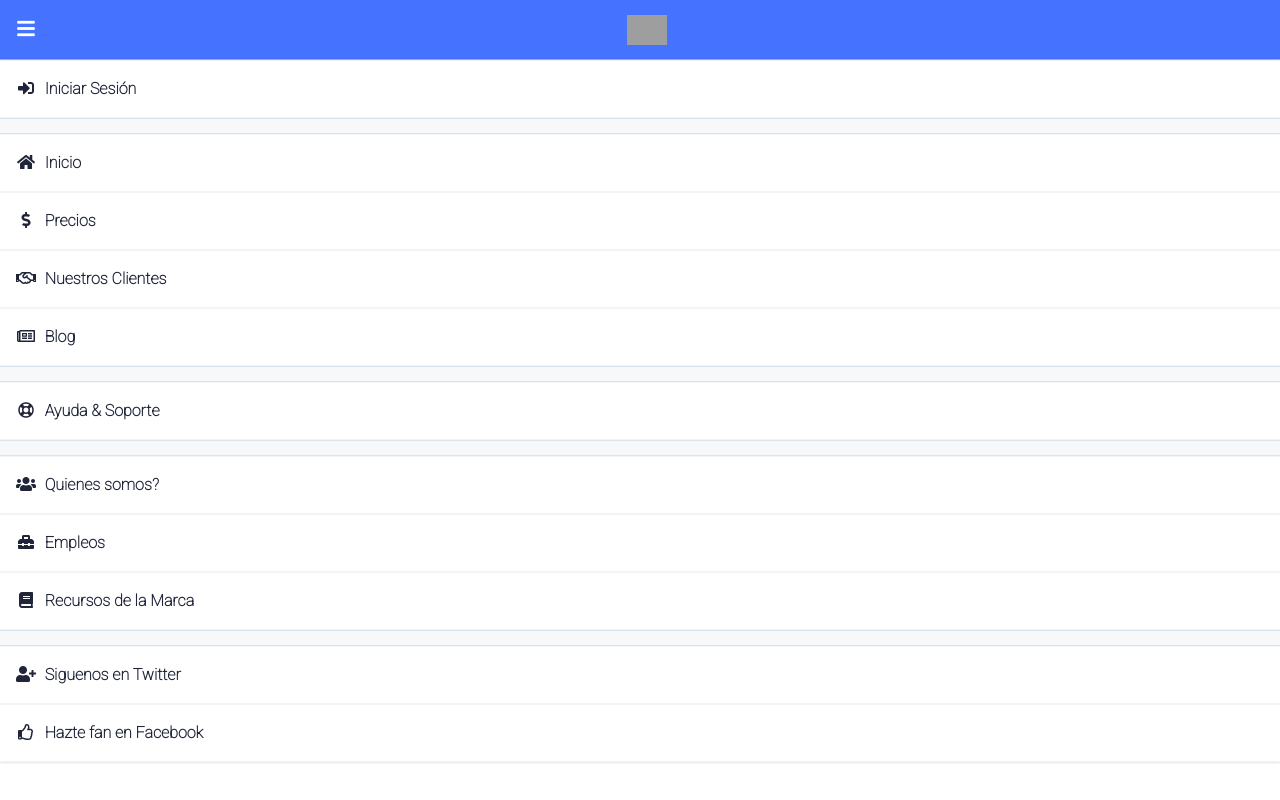
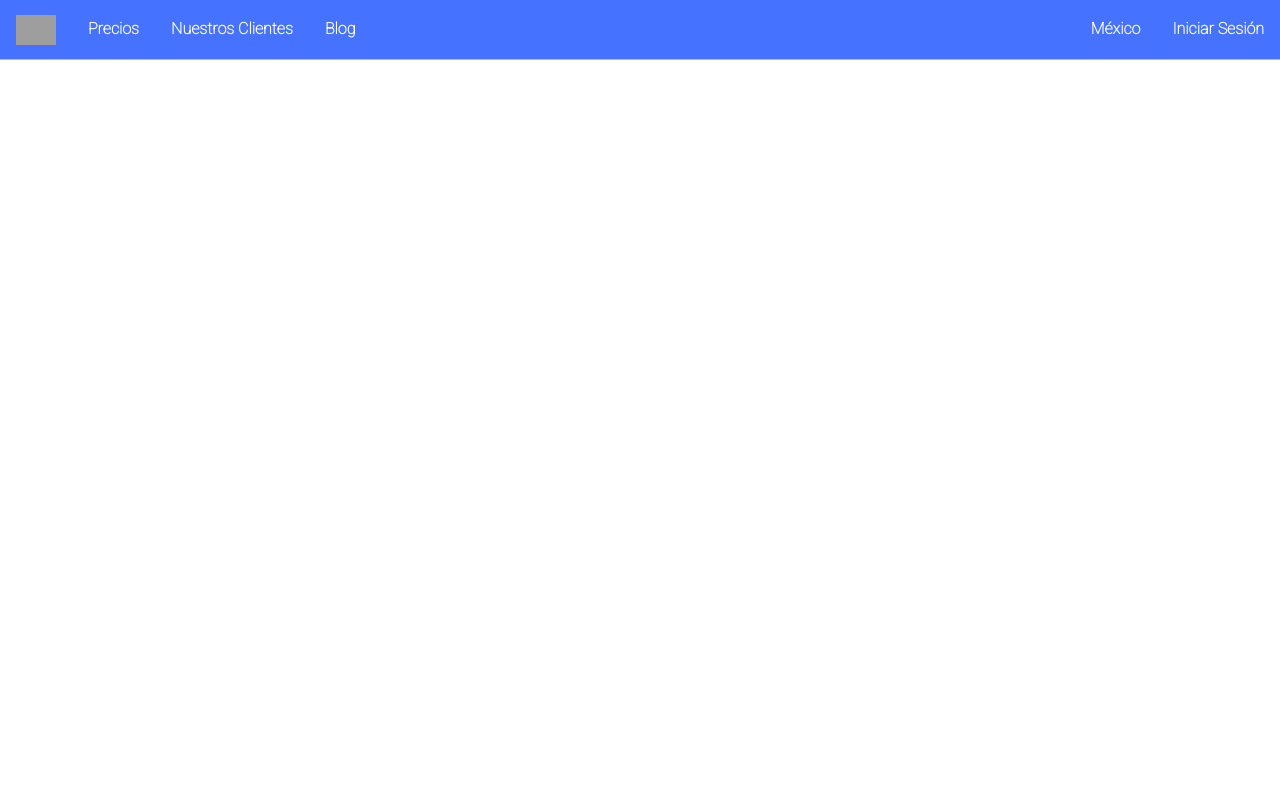
Before and after one commit to Jmav28/EasyBroker, a plain HTML site: page index.html in a window 1280 px wide. Drawn offline with Linux system fonts and the light colour scheme; grey boxes are pictures that could not be loaded.

Commit message:
navbar en proceso desktop

```diff
--- a/index.html
+++ b/index.html
@@ -24,7 +24,7 @@
                     <i class="fas fa-bars"></i>
                 </button>
                 <div id="navbar-links" class="navbar-links activo">
-                    <div class="sign-up-sec nav-link-cont">
+                    <div class="sign-up-sec navbar-link-cont">
                         <div class="sign-up">
                             <a href="#"><i class="fas fa-sign-in-alt fa-fw"></i> Iniciar Sesión</a>
                         </div>
@@ -39,48 +39,50 @@
                             </div>
                         </div>
                     </div>
+                    <div class="navbar-links2">
                         <div class="navbar-separador"></div>
                         <div class="main-sec">
                             <div class="main-sec-cont">
-                            <div class="nav-link-cont">
+                                <div class="navbar-link-cont inicio">
                                     <a href="#"><i class="fas fa-home fa-fw"></i> Inicio</a>
                                 </div>
-                            <div class="nav-link-cont">
+                                <div class="navbar-link-cont">
                                     <a href="#"><i class="fas fa-dollar-sign fa-fw"></i> Precios</a>
                                 </div>
-                            <div class="nav-link-cont">
+                                <div class="navbar-link-cont">
                                     <a href="#"><i class="far fa-handshake fa-fw"></i> Nuestros Clientes</a>
                                 </div>
-                            <div class="nav-link-cont">
+                                <div class="navbar-link-cont">
                                     <a href="#"><i class="far fa-newspaper fa-fw"></i> Blog</a>
                                 </div>
                             </div>
                         </div>
                         <div class="navbar-separador"></div>
                         <div class="help-sec-cont">
-                        <div class="nav-link-cont">
+                            <div class="navbar-link-cont">
                                 <a href="#"><i class="far fa-life-ring fa-fw"></i> Ayuda & Soporte</a>
                             </div>
                         </div>
                         <div class="navbar-separador"></div>
                         <div class="who-sec-cont">
-                        <div class="nav-link-cont">
+                            <div class="navbar-link-cont">
                                 <a href="#"><i class="fas fa-users fa-fw"></i> Quienes somos?</a>
                             </div>
-                        <div class="nav-link-cont">
+                            <div class="navbar-link-cont">
                                 <a href="#"><i class="fas fa-toolbox fa-fw"></i> Empleos</a>
                             </div>
-                        <div class="nav-link-cont">
+                            <div class="navbar-link-cont">
                                 <a href="#"><i class="fas fa-book fa-fw"></i> Recursos de la Marca</a>
                             </div>
                         </div>
                         <div class="navbar-separador"></div>
                         <div class="social-sec-cont">
-                        <div class="nav-link-cont">
+                            <div class="navbar-link-cont">
                                 <a href="#"><i class="fas fa-user-plus fa-fw"></i> Siguenos en Twitter</a>
                             </div>
-                        <div class="nav-link-cont">
+                            <div class="navbar-link-cont">
                                 <a href="#"><i class="far fa-thumbs-up fa-fw"></i> Hazte fan en Facebook</a>
+                            </div>
                         </div>
                     </div>
                 </div>
--- a/public/index.css
+++ b/public/index.css
@@ -1,3 +1,5 @@
+/* ---------------NAVBAR SEC--------------- */
+
 .navbar {
     background-color: var(--blue-bg);
     width: 100%;
@@ -46,8 +48,8 @@
     position: absolute;
     left: 0;
     box-shadow: 0 0 3px 0 rgba(0, 0, 0, .2);
-    transition: opacity 0.2s ease-out, transform 0.2s ease-in-out;
-    transform: translateX(-40px);
+    transition: opacity 0.2s ease-in-out, transform 0.2s ease-in-out;
+    transform: translateX(-100%);
     opacity: 0;
     z-index: 1;
     background: var(--white-bg);
@@ -60,13 +62,17 @@
     z-index: 100;
 }
 
-.nav-link-cont {
+.navbar-link-cont {
     width: 100%;
     border-bottom: 1px solid var(--grey-bg);
     border-top: 1px solid var(--grey-bg);
 }
 
-.nav-link-cont a {
+.navbar-link-cont.inicio {
+    display: block;
+}
+
+.navbar-link-cont a {
     display: block;
     font-size: 1rem;
     font-weight: 900;
@@ -74,7 +80,7 @@
     padding: 1rem;
 }
 
-.nav-link-cont i {
+.navbar-link-cont i {
     margin-right: 0.3rem;
 }
 
@@ -88,3 +94,85 @@
     border-top: 1px solid var(--grey-bord-nav);
     border-bottom: 1px solid var(--grey-bord-nav);
 }
+
+/* ---------------NAVBAR SEC--------------- */
+
+@media screen and (min-width:900px) {
+ /* ---------------NAVBAR SEC--------------- */
+
+    .navbar-logo {
+        margin-right: 1rem;
+    }
+
+    #navbar-toggle {
+        display: none;
+    }
+
+    .navbar-cont {
+        flex-direction: row;
+    }
+
+    .navbar-cont i {
+        display: none;
+    }
+
+    #navbar-links {
+        display: flex;
+        flex-direction: row-reverse;
+        justify-content: flex-end;
+        align-items: center;
+        position: relative;
+        box-shadow: none;
+        opacity: 1;
+        transform: translateY(0);
+        top: 0;
+        background: transparent;
+    }
+
+    .navbar-links-cont {
+        width: 100%;
+    }
+
+    .navbar-link-cont {
+        border: none;
+        width: auto;
+    }
+
+    .navbar-link-cont a {
+        color: var(--white-txt);
+    }
+
+    .navbar-separador,
+    .help-sec-cont,
+    .who-sec-cont,
+    .social-sec-cont,
+    .navbar-link-cont.inicio {
+        display: none;
+    }
+
+    .sign-up-sec {
+        display: flex;
+        flex-direction: row-reverse;
+        margin-left: auto;
+    }
+    .main-sec-cont {
+        display: flex;
+    }
+
+    .main-sec .navbar-link-cont a {
+        padding-left: 1rem;
+        padding-right: 1rem;
+        width: auto;
+    }
+
+  /* ---------------COUNTRY MENU SEC--------------- */
+
+    .navbar-links > .sign-up-sec > .country {
+        display: block;
+        position: relative;
+    }
+
+    .country .country-list-cont {
+        position: absolute;
+    }
+}
```
Lines whose indentation alone changed are shown as unchanged.
